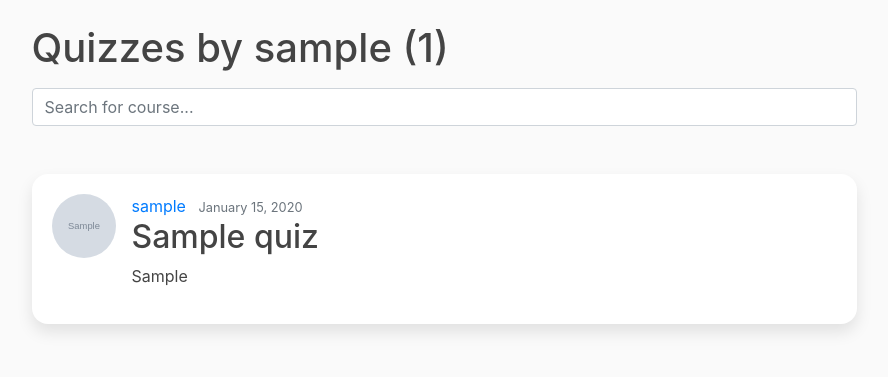
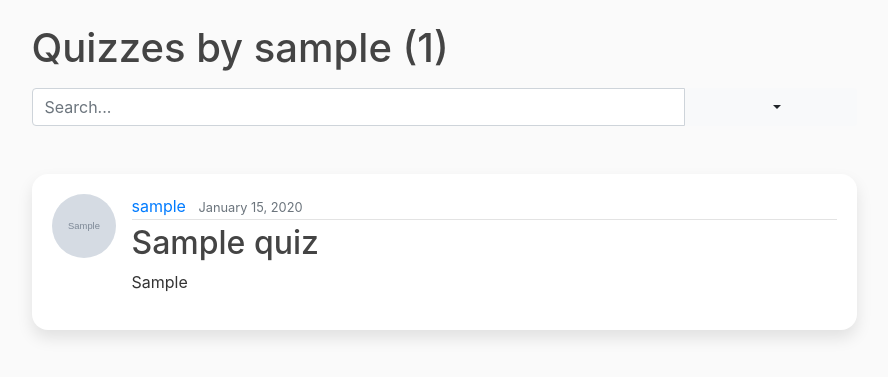
Before and after one commit to jcmProjects/quiz_dev, a Django app: a page that uses django_quiz/quiz/templates/quiz/user_quiz.html in a window 1280 px wide. Shown: the part 56-433 px from the top of the page, without its empty margins (196-1084 px from the left). Run offline with Django 3.2, Linux system fonts and the light colour scheme; tables that the repository leaves empty hold one stand-in row (values such as "Sample post"); grey boxes marked "Sample" are stand-in pictures; some libraries are stand-ins or nearby versions.

Commit message:
added more filters to user_quiz

```diff
--- a/django_quiz/quiz/templates/quiz/user_quiz.html
+++ b/django_quiz/quiz/templates/quiz/user_quiz.html
@@ -1,22 +1,42 @@
 {% extends "blog/base.html" %}
 {% block content %}
     <h1 class="mb-3">Quizzes by {{ view.kwargs.username }} ({{ page_obj.paginator.count }})</h1>
-    <input type="text" id="myFilter" class="form-control" onkeyup="myFunction()" placeholder="Search for course...">
+    <div class="row searchFilter">
+    <div class="col-sm-12">
+    <div class="input-group">
+    <input type="text" id="myFilter" class="form-control" onkeyup="filterFunction()" placeholder="Search...">
+        <div class="nav-item dropdown">
+            <button type="button" class="btn btn-light dropdown-toggle dropdown-toggle-split" data-toggle="dropdown" aria-haspopup="true" aria-expanded="false">
+                <span class="label-icon"></span>
+                <span class="caret">&nbsp;</span>
+            </button>
+            <div class="dropdown-menu">
+                <div class="btn-group-vertical btn-group-toggle" data-toggle="buttons">
+                    <label class="btn btn-light active">
+                        <input type="radio" name="options" id="courseFilter" autocomplete="off" checked> Course
+                    </label>
+                    <label class="btn btn-light">
+                        <input type="radio" name="options" id="questionFilter" autocomplete="off"> Question
+                    </label>
+                </div>
+            </div>
+        </div>
+    </div>
+    </div>
+    </div>
     <div id="myItems">
     {% for quiz in quizzes %}
         <div class="card card-signin my-5">
             <div class="card-body">
                 <article class="media">
                     <img class="rounded-circle article-img" src="{{ quiz.image.url }}">
-                    {% comment %} <img class="rounded-circle article-img" src="{{ quiz.author.profile.image.url }}"> {% endcomment %}
                     <div class="media-body">
-                        <div class="article-title">
+                        <div class="article-metadata">
                             <a class="mr-2" href="{% url 'user-quiz' quiz.author.username %}">{{ quiz.author }}</a>
                             <small class="text-muted">{{ quiz.date_created|date:"F d, Y" }}</small>    <!-- see DJANGO date formatting template documentation -->
-                            <!-- Quiz -->
+                        </div>
                         <h2><a class="article-title" href="{% url 'quiz-detail' quiz.id %}">{{ quiz.question }}</a></h2>
                         <p class="article-content">{{ quiz.course }}</p>
-                        </div>
                     </div>
                 </article>
             </div>
@@ -25,18 +45,32 @@
     </div>
     <!-- Filter by 'course' - JavaScript function -->
     <script>
-        function myFunction() {
+        function filterFunction() {
             var input, filter, cards, cardContainer, p, title, i;
             input = document.getElementById("myFilter");
             filter = input.value.toUpperCase();
             cardContainer = document.getElementById("myItems");
             cards = cardContainer.getElementsByClassName("card");
+            /* Course */
+            if(document.getElementById("courseFilter").checked == true) {
                 for (i = 0; i < cards.length; i++) {
                     title = cards[i].querySelector(".card-body p.article-content");
                     if (title.innerText.toUpperCase().indexOf(filter) > -1) {
                         cards[i].style.display = "";
                     } else {
                         cards[i].style.display = "none";
+                    }
+                }
+            }
+            /* Question */
+            if(document.getElementById("questionFilter").checked == true) {
+                for (i = 0; i < cards.length; i++) {
+                    title = cards[i].querySelector(".card-body a.article-title");
+                    if (title.innerText.toUpperCase().indexOf(filter) > -1) {
+                        cards[i].style.display = "";
+                    } else {
+                        cards[i].style.display = "none";
+                    }
                 }
             }
         }
```
Lines whose indentation alone changed are shown as unchanged.
